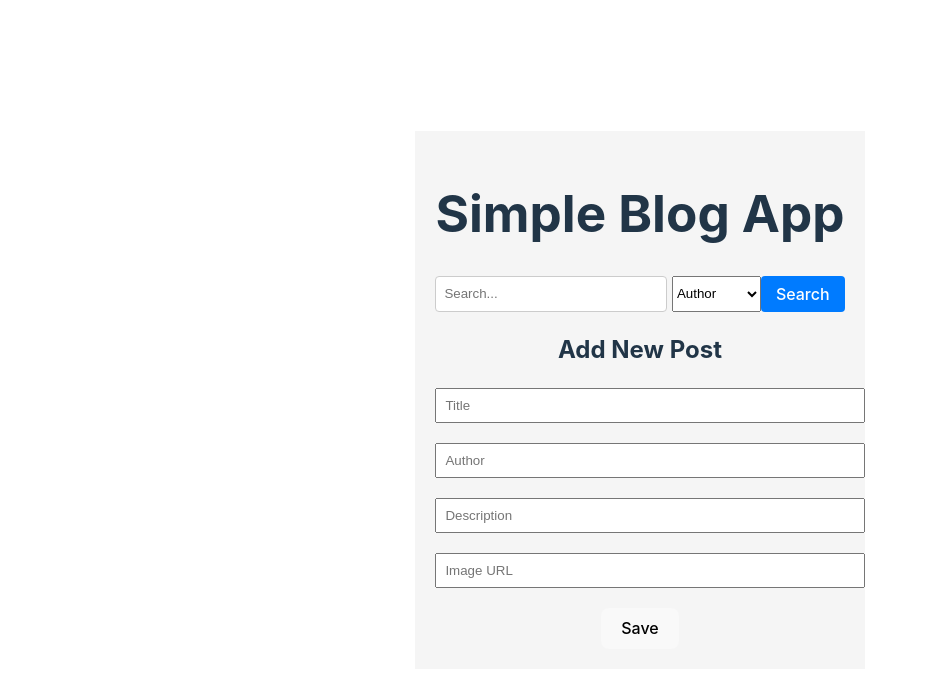
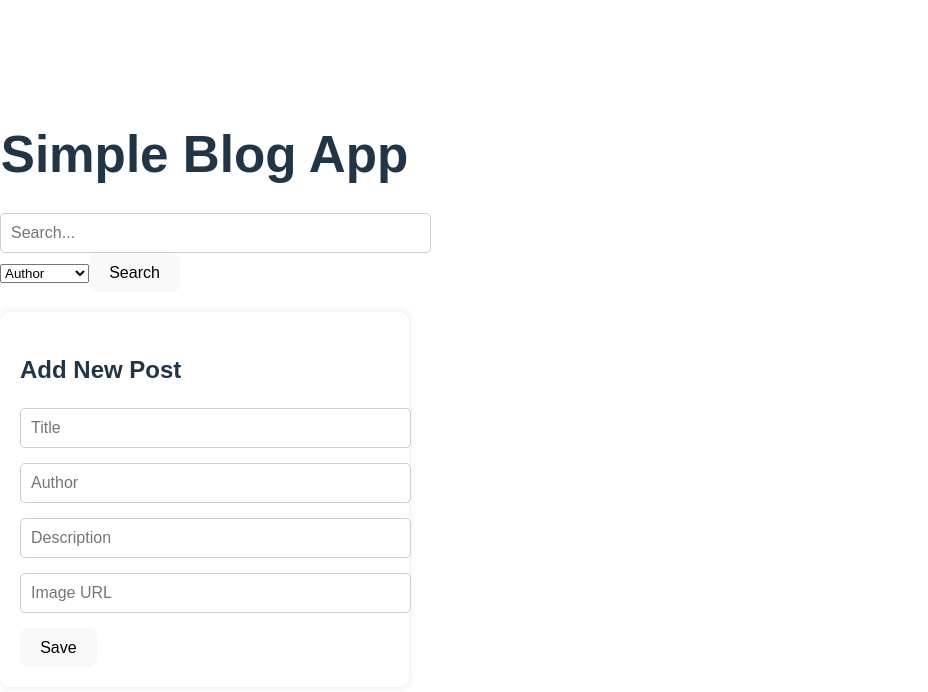
Before and after one commit to jaydipg48/SimpBlogPage, a React app in the folder miniblog/: page / in a window 1280 px wide. Shown: the top 692 px of the page, without its empty margins (0-928 px from the left). Built offline with nearby package versions, Linux system fonts and the light colour scheme; the HTML template or start-up script is replaced by a standard one.

Commit message:
FeWww.....

```diff
--- a/miniblog/src/App.css
+++ b/miniblog/src/App.css
@@ -1,121 +1,100 @@
-#root {
-  max-width: 1280px;
-  margin: 0 auto;
-  padding: 2rem;
-  text-align: center;
+body {
+  font-family: Arial, sans-serif;
+  margin: 0;
+  padding: 0;
 }
 
-.App {
-  max-width: 1000px;
-  margin: 0 auto;
-  padding: 20px;
-  background-color: whitesmoke;
+.container {
+  max-width: 1200px; /* Increased max-width */
+  margin: 20px auto;
+  padding: 0 20px; /* Added padding on both sides */
 }
 
-.logo {
-  height: 6em;
-  padding: 1.5em;
-  will-change: filter;
-  transition: filter 300ms;
-}
-
-.logo:hover {
-  filter: drop-shadow(0 0 2em #646cffaa);
-}
-
-.logo.react:hover {
-  filter: drop-shadow(0 0 2em #61dafbaa);
-}
-
-@keyframes logo-spin {
-  from {
-    transform: rotate(0deg);
-  }
-  to {
-    transform: rotate(360deg);
-  }
-}
-
-@media (prefers-reduced-motion: no-preference) {
-  a:nth-of-type(2) .logo {
-    animation: logo-spin infinite 20s linear;
-  }
-}
-
-.card {
-  padding: 2em;
-}
-
-.read-the-docs {
-  color: #888;
-}
-
-.error {
-  color: red;
-  font-size: 0.8rem;
-  margin-top: 0.2rem;
+h1 {
+  text-align: center;
+  margin-bottom: 30px;
 }
 
 .blog-form {
-  max-width: 500px;
-  margin: auto;
+  background-color: #fff;
+  padding: 20px;
+  border-radius: 10px;
+  margin-bottom: 20px;
+  box-shadow: 0 0 10px rgba(0, 0, 0, 0.1);
 }
 
 .input-group {
-  display: flex;
-  flex-direction: column;
-  margin-bottom: 1rem;
+  margin-bottom: 15px;
 }
 
-.input-group input,
-.form-group input {
+.input-group input {
   width: 100%;
-  padding: 0.5rem;
+  padding: 10px;
+  font-size: 16px;
+  border: 1px solid #ccc;
+  border-radius: 5px;
 }
 
-.form-group,
-.input-group {
-  margin-bottom: 20px;
+.input-group input:focus {
+  outline: none;
 }
 
-.form-group label {
-  font-weight: bold;
+.button-group {
+  margin-top: 20px;
 }
 
-@media screen and (min-width: 768px) {
-  .form-group {
-    flex: 1;
-    margin-right: 20px;
-  }
+.button-group button {
+  padding: 10px 20px;
+  margin-right: 10px;
+  font-size: 16px;
+  cursor: pointer;
+  border: none;
+  border-radius: 5px;
+  background-color: #007bff;
+  color: #fff;
+  transition: background-color 0.3s;
 }
 
-/* SearchBar.css */
+.button-group button:hover {
+  background-color: #0056b3;
+}
+
+.blog-list {
+  display: grid;
+  grid-template-columns: repeat(auto-fit, minmax(300px, 1fr));
+  gap: 20px;
+}
+
+.blog-post {
+  background-color: #fff;
+  border: 1px solid #ddd;
+  border-radius: 10px;
+  padding: 20px;
+  box-shadow: 0 0 10px rgba(0, 0, 0, 0.1);
+}
+
+.blog-post h3 {
+  margin-top: 0;
+}
+
+.blog-post p {
+  margin: 10px 0;
+}
+
+.blog-post img {
+  max-width: 100%;
+  height: auto;
+  border-radius: 5px;
+}
 
 .search-bar {
   margin-bottom: 20px;
 }
 
-.search-bar form {
-  display: flex;
+.search-bar input {
+  width: 100%;
+  padding: 10px;
+  font-size: 16px;
+  border: 1px solid #ccc;
+  border-radius: 5px;
 }
-
-.search-bar input[type="text"] {
-  padding: 8px;
-  flex: 1;
-  border: 1px solid #ccc;
-  border-radius: 4px;
-  margin-right: 5px;
-}
-
-.search-bar button {
-  padding: 8px 15px;
-  background-color: #007bff;
-  color: #fff;
-  border: none;
-  border-radius: 4px;
-  cursor: pointer;
-}
-
-.search-bar button:hover {
-  background-color: #0056b3;
-}
```
